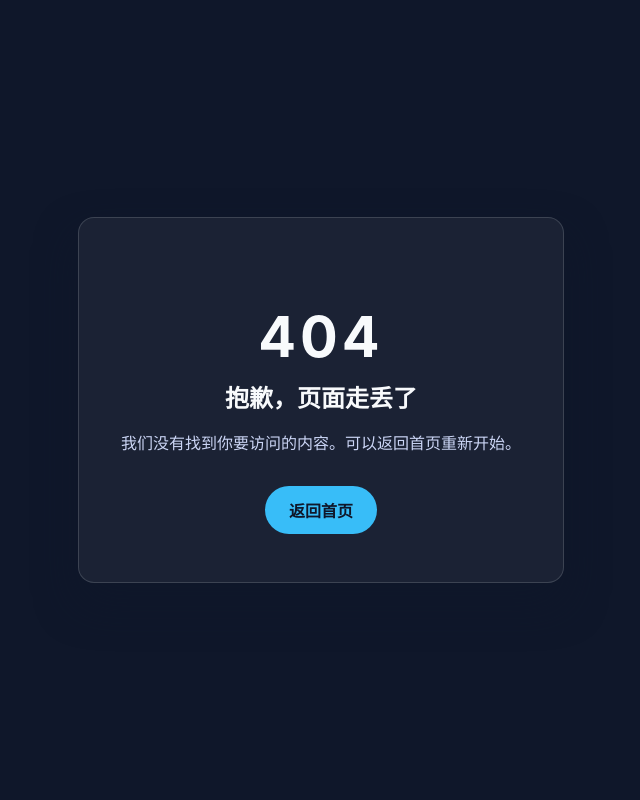
After one commit to ericliu1002000/audit_agent, a Django app: template templates/404.html in a window 1280 px wide. The commit adds this page. Shown: the whole page, without its empty margins (319-959 px from the left). Run offline with Django 5.2, Linux system fonts and the light colour scheme; the template is opened without the code that fills it, so the values that code supplies are empty; parts of the project's set-up code (start-up, migrations or seed data) failed here and were passed over.

```diff
--- a/requirements.txt
+++ b/requirements.txt
@@ -11,3 +11,4 @@ redis==7.0.1
 pymilvus==2.4.6
 marshmallow==3.21.3
 requests==2.32.3
+cryptography
--- /dev/null
+++ b/templates/404.html
@@ -0,0 +1,69 @@
+<!DOCTYPE html>
+<html lang="zh">
+<head>
+    <meta charset="UTF-8">
+    <meta name="viewport" content="width=device-width, initial-scale=1.0">
+    <title>页面未找到 · Audit Agent</title>
+    <style>
+        :root {
+            color-scheme: light dark;
+        }
+        body {
+            font-family: -apple-system, BlinkMacSystemFont, "Segoe UI", Roboto, "Helvetica Neue", sans-serif;
+            margin: 0;
+            min-height: 100vh;
+            display: flex;
+            align-items: center;
+            justify-content: center;
+            background: #0f172a;
+            color: #f8fafc;
+        }
+        .card {
+            background: rgba(255, 255, 255, 0.05);
+            border: 1px solid rgba(248, 250, 252, 0.15);
+            border-radius: 16px;
+            padding: 48px 42px;
+            text-align: center;
+            box-shadow: 0 20px 40px rgba(15, 23, 42, 0.6);
+            max-width: 420px;
+        }
+        h1 {
+            margin-bottom: 8px;
+            font-size: 56px;
+            letter-spacing: 4px;
+        }
+        h2 {
+            margin: 0 0 16px;
+            font-size: 24px;
+        }
+        p {
+            margin: 0 0 32px;
+            color: #cbd5f5;
+        }
+        a {
+            display: inline-flex;
+            align-items: center;
+            gap: 8px;
+            padding: 12px 24px;
+            border-radius: 999px;
+            color: #0f172a;
+            background: #38bdf8;
+            text-decoration: none;
+            font-weight: 600;
+            transition: background 0.2s ease, transform 0.2s ease;
+        }
+        a:hover {
+            background: #7dd3fc;
+            transform: translateY(-1px);
+        }
+    </style>
+</head>
+<body>
+<div class="card">
+    <h1>404</h1>
+    <h2>抱歉，页面走丢了</h2>
+    <p>我们没有找到你要访问的内容。可以返回首页重新开始。</p>
+    <a href="/">返回首页</a>
+</div>
+</body>
+</html>
```
Also changed, not shown: audit_agent/settings.py (+46 -4 lines), indicators/templates/indicators/fund_usage_recommendation.html (+8 -7 lines), templates/500.html (added, +69 -0 lines).
